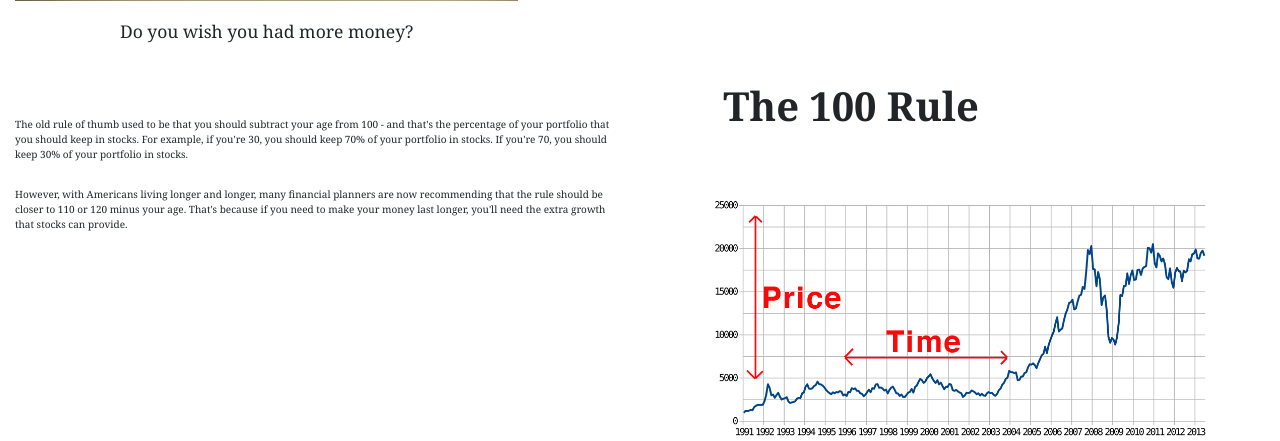
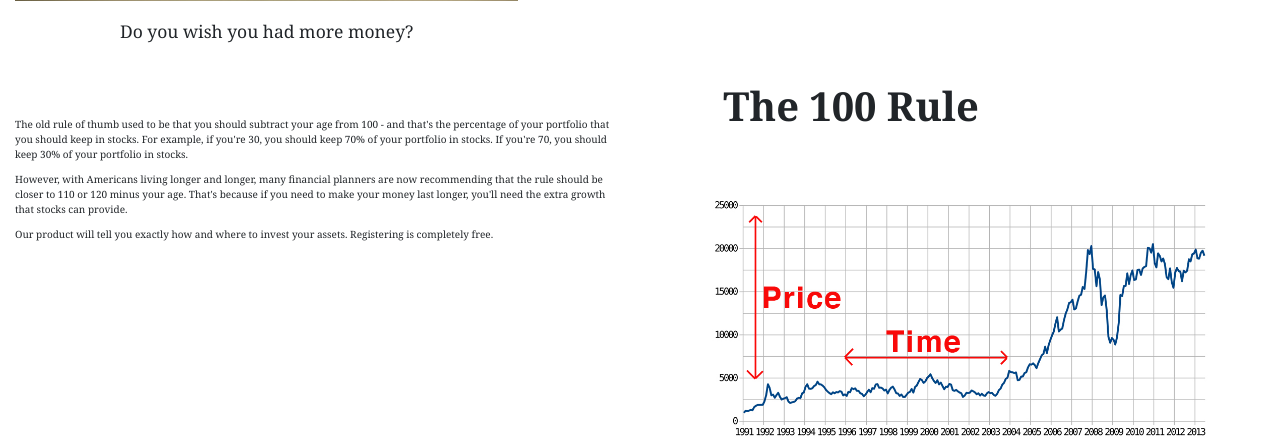
Before and after one commit to MattDevOps/Allocate-Your-Funds, a Flask app: page / in a window 1280 px wide; the page is wider, and only the part inside the window is pictured. Shown: the part 466-907 px from the top of that part. Run offline with Flask 2, Linux system fonts and the light colour scheme; some libraries are stand-ins or nearby versions.

Commit message:
adjusted text index

```diff
--- a/app/templates/index.html
+++ b/app/templates/index.html
@@ -28,9 +28,8 @@
 <div class="row extra-margin">
 <div class="col-md-6 pic_text">
 <p>The old rule of thumb used to be that you should subtract your age from 100 - and that's the percentage of your portfolio that you should keep in stocks. For example, if you're 30, you should keep 70% of your portfolio in stocks. If you're 70, you should keep 30% of your portfolio in stocks. </p>
-<br>
-<p>
-However, with Americans living longer and longer, many financial planners are now recommending that the rule should be closer to 110 or 120 minus your age. That's because if you need to make your money last longer, you'll need the extra growth that stocks can provide.</p>
+<p>However, with Americans living longer and longer, many financial planners are now recommending that the rule should be closer to 110 or 120 minus your age. That's because if you need to make your money last longer, you'll need the extra growth that stocks can provide.</p>
+<p>Our product will tell you exactly how and where to invest your assets. Registering is completely free.
 
 </div>
 <div class="col-md-5 container">
```
